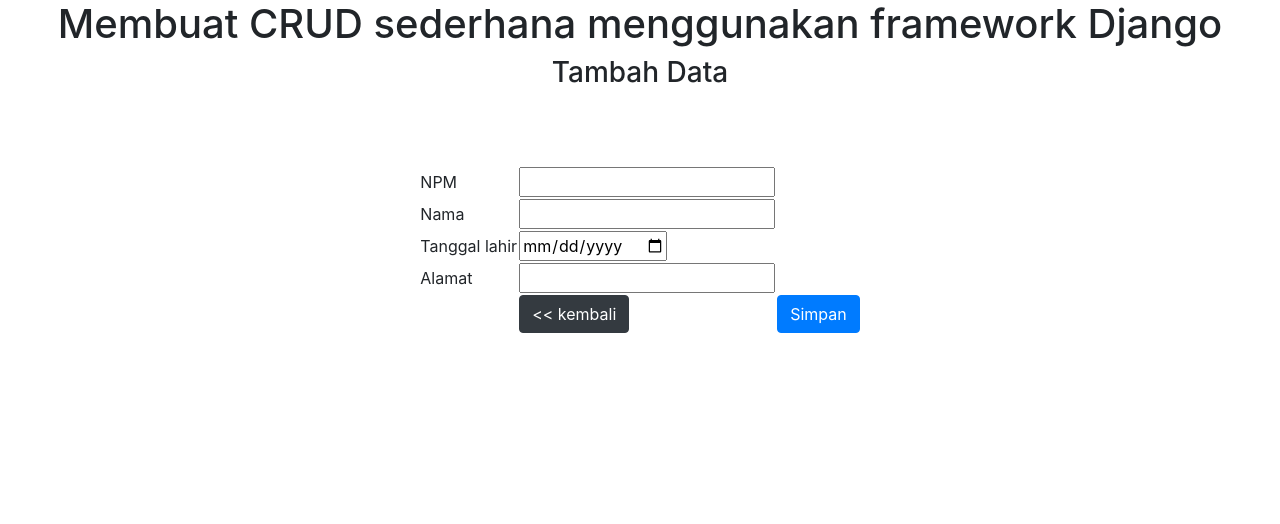
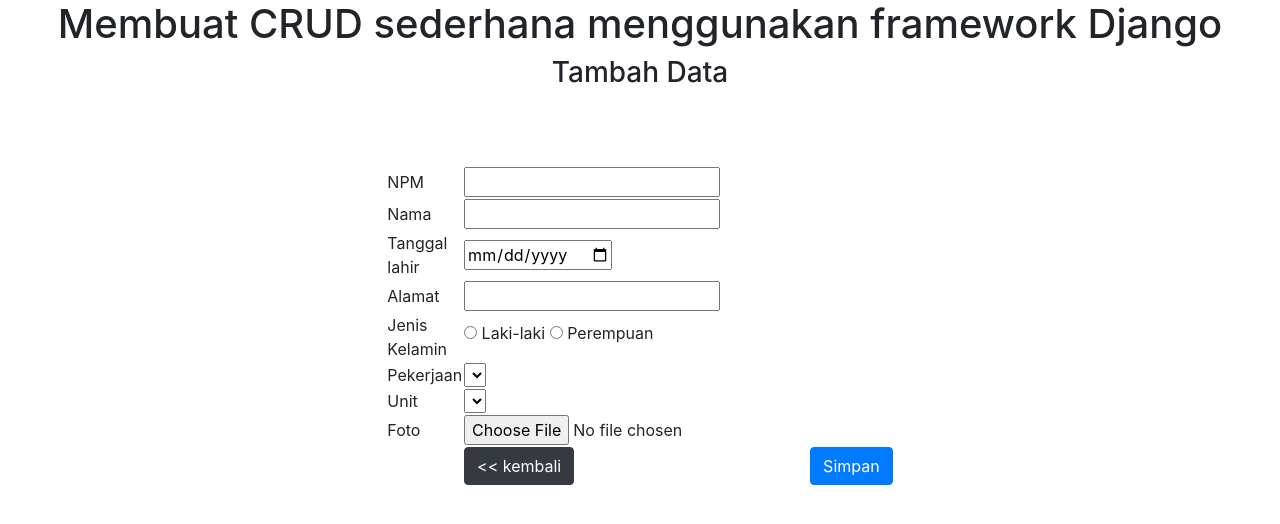
Before and after one commit to sanju14042/django, a Django app: page /tambah/ in a window 1280 px wide. Shown: the top 524 px of the page. Run offline with Django 3.2, Linux system fonts and the light colour scheme; lists and menus that the app fills with data are empty; some libraries are stand-ins or nearby versions.

Commit message:
push kedua radio button

```diff
--- a/mahasiswa/crud/forms.py
+++ b/mahasiswa/crud/forms.py
@@ -18,5 +18,9 @@ class BiodataMhs(forms.ModelForm):
             },
             'alamat':{
                 'required': "Anda harus mengisi form Alamat"
+            },
+            'jenisk':{
+                'required': "Anda harus mengisi form Jenis kelamin"
             }
+
         }
--- a/mahasiswa/crud/models.py
+++ b/mahasiswa/crud/models.py
@@ -1,11 +1,33 @@
 from django.db import models
 
 # Create your models here.
+class Pekerjaan(models.Model):
+    nama = models.CharField(max_length=255, null=True, blank=True)
+
+    def __str__(self):
+        return self.nama
+
+    def __unicode__(self):
+        return u'%s' % (self.name)
+
+class Unit(models.Model):
+    nama = models.CharField(max_length=255, null=True, blank=True)
+    pekerjaan = models.ForeignKey("Pekerjaan", on_delete=models.CASCADE)
+
+    def __str__(self):
+        return self.name
+
+    def __unicode__(self):
+        return u'%s' % (self.name)
+
 class Data_mahasiswa(models.Model):
     npm = models.CharField(primary_key=True, max_length=15)
     nama = models.CharField(max_length=100, blank=True, null=True)
     tgl_lahir = models.DateField(blank=True, null=True)
     alamat = models.CharField(max_length=200, blank=True, null=True)
+    jenisk = models.CharField(max_length=12, blank=True, null=True)
+    pekerjaan = models.ForeignKey(Pekerjaan, on_delete=models.SET_NULL, blank=True, null=True)
+    unit = models.ForeignKey(Unit, on_delete=models.SET_NULL, blank=True, null=True)
 
     class Meta:
         db_table = 'dt_mahasiswa'
--- a/mahasiswa/crud/views.py
+++ b/mahasiswa/crud/views.py
@@ -1,7 +1,8 @@
 from django.http import HttpResponse
 from django.shortcuts import render, redirect, get_object_or_404
-from .models import Data_mahasiswa
+from .models import *
 from .forms import BiodataMhs
+import json as simplejson
 
 # Create your views here.
 
@@ -42,3 +43,26 @@ def hapus(request, npm):
     dt = Data_mahasiswa.objects.get(npm=npm)
     dt.delete()
     return redirect("/")
+
+def tambahdd(request):
+    kerja = Pekerjaan.objects.all()
+    print(kerja)
+    return render(request, 'tambahdd.html', {'kerja': kerja})
+
+def getdetails(request):
+    #country_name = request.POST['country_name']
+    kerja_name = request.GET['krj']
+    print ("ajax " + str(kerja_name))
+
+    result_set = []
+    all_units = []
+
+    answer = str(kerja_name[1:-1])
+    selected_kerja = Pekerjaan.objects.get(name=answer)
+    print ("selected kerja name " + str(selected_kerja))
+
+    all_units = selected_kerja.unit_set.all()
+    for unit in all_units:
+        print ("unit name", str(unit.name))
+        result_set.append({'name': unit.name})
+    return HttpResponse(simplejson.dumps(result_set), mimetype='application/json',content_type='application/json')
--- a/mahasiswa/mahasiswa/settings.py
+++ b/mahasiswa/mahasiswa/settings.py
@@ -10,11 +10,13 @@ For the full list of settings and their values, see
 https://docs.djangoproject.com/en/3.2/ref/settings/
 """
 
+import os
 from pathlib import Path
 
 # Build paths inside the project like this: BASE_DIR / 'subdir'.
 BASE_DIR = Path(__file__).resolve().parent.parent
-
+MEDIA_ROOT= os.path.join(BASE_DIR, 'media/')
+MEDIA_URL= "/media/"
 
 # Quick-start development settings - unsuitable for production
 # See https://docs.djangoproject.com/en/3.2/howto/deployment/checklist/
@@ -63,6 +65,7 @@ TEMPLATES = [
                 'django.template.context_processors.request',
                 'django.contrib.auth.context_processors.auth',
                 'django.contrib.messages.context_processors.messages',
+                'django.template.context_processors.media',
             ],
         },
     },
--- a/mahasiswa/mahasiswa/urls.py
+++ b/mahasiswa/mahasiswa/urls.py
@@ -16,6 +16,10 @@ Including another URLconf
 from django.contrib import admin
 from django.urls import path
 from crud import views as crudviews
+from django.conf import settings
+from django.conf.urls.static import static
+
+
 
 from . import views
 
@@ -25,6 +29,7 @@ urlpatterns = [
     path('tambah/',crudviews.tambah),
     path('editdata/<int:npm>',crudviews.edit),
     path('hapusdata/<int:npm>',crudviews.hapus),
+    path('tambahdata/',crudviews.tambahdd),
     path('',crudviews.index),
 
-]
+]+ static(settings.MEDIA_URL, document_root= settings.MEDIA_ROOT)
--- a/mahasiswa/mahasiswa/views.py
+++ b/mahasiswa/mahasiswa/views.py
@@ -1,6 +1,7 @@
 
 from django.http import HttpResponse
 from django.shortcuts import render
+
 
 def index3(request):
     return render(request,'index.html')
--- /dev/null
+++ b/mahasiswa/templates/dropdown.html
@@ -0,0 +1,4 @@
+<option value="">---------</option>
+{% for unit in units %}
+<option value="{{ unit.pk }}">{{ unit.name }}</option>
+{% endfor %}
--- a/mahasiswa/templates/index.html
+++ b/mahasiswa/templates/index.html
@@ -14,6 +14,8 @@
 	<br/>
 	<div class="container">
         <a href="/tambah" class="btn btn-primary">Add New Record</a>
+        <a href="/tambahdata" class="btn btn-danger">DropDown</a>
+
         <br>
         <br>
 		<table id="example" class="table table-striped table-bordered">
@@ -23,6 +25,7 @@
 					<th>Nama</th>
 					<th>Tanggal Lahir</th>
 					<th>Alamat</th>
+                    <th>Jenis Kelamin</th>
                     <th>Aksi</th>
 				</tr>
 			</thead>
@@ -33,6 +36,7 @@
 					<td>{{mahasiswa.nama}}</td>
 					<td>{{mahasiswa.tgl_lahir}}</td>
 					<td>{{mahasiswa.alamat}}</td>
+                    <td>{{mahasiswa.jenisk}}</td>
                     <td>
                         <input type="button" class="btn btn-warning" onclick="location.href='/editdata/{{mahasiswa.npm}}';" value=" Edit" />
                         <a type="button" class="btn btn-danger" href="/hapusdata/{{mahasiswa.npm}}" onclick="return confirm('Anda yakin mau menghapus data ini?');">Delete</a>
@@ -42,7 +46,6 @@
 			</tbody>
 		</table>
     </div>
-
 
     <script type="text/javascript" src="https://code.jquery.com/jquery-3.3.1.js"></script>
     <script src="https://code.jquery.com/jquery-3.4.1.slim.min.js" integrity="sha384-J6qa4849blE2+poT4WnyKhv5vZF5SrPo0iEjwBvKU7imGFAV0wwj1yYfoRSJoZ+n" crossorigin="anonymous"></script>
--- a/mahasiswa/templates/tambahdata.html
+++ b/mahasiswa/templates/tambahdata.html
@@ -31,26 +31,61 @@
         {% endif %}
 		<form method="POST">
             {% csrf_token %}
-            <table style="margin:20px auto;">
+            <table style="margin:20px auto; width: 35%;">
                 <tr>
-                    <td>NPM</td>
+                    <td>NPM </td>
                     <td>
                     <input type="number" name="npm" value=""></td>
                 </tr>
                 <tr>
-                    <td>Nama</td>
+                    <td>Nama </td>
                     <td>
                     <input type="text" name="nama" value=""></td>
                 </tr>
                 <tr>
-                    <td>Tanggal lahir</td>
+                    <td>Tanggal lahir </td>
                     <td>
                     <input type="date" name="tgl_lahir" value=""></td>
                 </tr>
                 <tr>
-                    <td>Alamat</td>
+                    <td>Alamat </td>
                     <td>
                     <input type="text" name="alamat" value=""></td>
+                </tr>
+                <tr>
+                    <td>Jenis Kelamin </td>
+                    <td>
+                        <input type="radio" id="laki" name="jenisk" value="Laki-laki">
+                        <label for="Laki-laki">Laki-laki</label>
+                        <input type="radio" id="perempuan" name="jenisk" value="Perempuan">
+                        <label for="Perempuan">Perempuan</label>
+                    </td>
+                </tr>
+                <tr>
+                    <td>Pekerjaan </td>
+                    <td>
+                        <select name="selectkrj" id="selectkrj">
+                            {% for item in krj %}
+                                <option val="{{ item.nama }}"> {{ item.nama }} </option>
+                            {% endfor %}
+                            </select>	</td>
+                </tr>
+                <tr>
+                    <td>Unit </td>
+                    <td>
+                        <select name="selectkrj" id="selectkrj">
+                            {% for item in krj %}
+                                <option val="{{ item.nama }}"> {{ item.nama }} </option>
+                            {% endfor %}
+                        </select>
+                    </td>
+                </tr>
+                <tr>
+                    <td>Foto </td>
+                    <td>
+                        <input type="file"
+                        </select>
+                    </td>
                 </tr>
                     <td></td>
                     <td><input type="button" onclick = "window.history.back()" value="<< kembali" class="btn btn-dark"></td>
```
Also changed, not shown: mahasiswa/templates/editdata.html (+9 -0 lines), mahasiswa/templates/tambahdd.html (added, +46 -0 lines), mahasiswa/crud/migrations/0002_data_mahasiswa_jenisk.py (added), mahasiswa/crud/migrations/0003_auto_20210907_0918.py (added), mahasiswa/templates/images.html (added).
